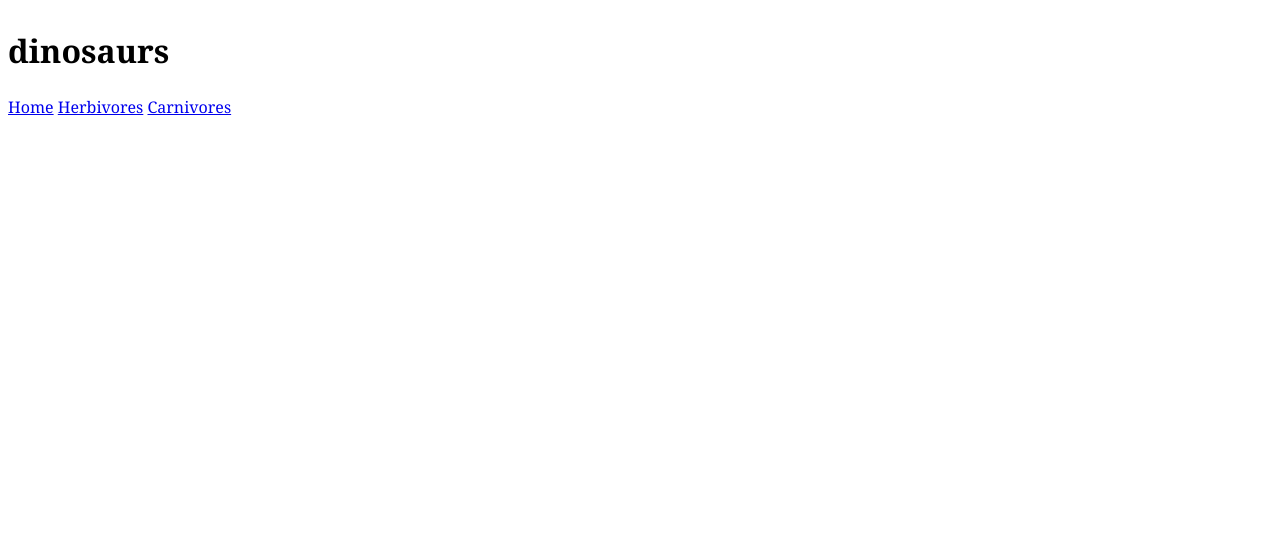
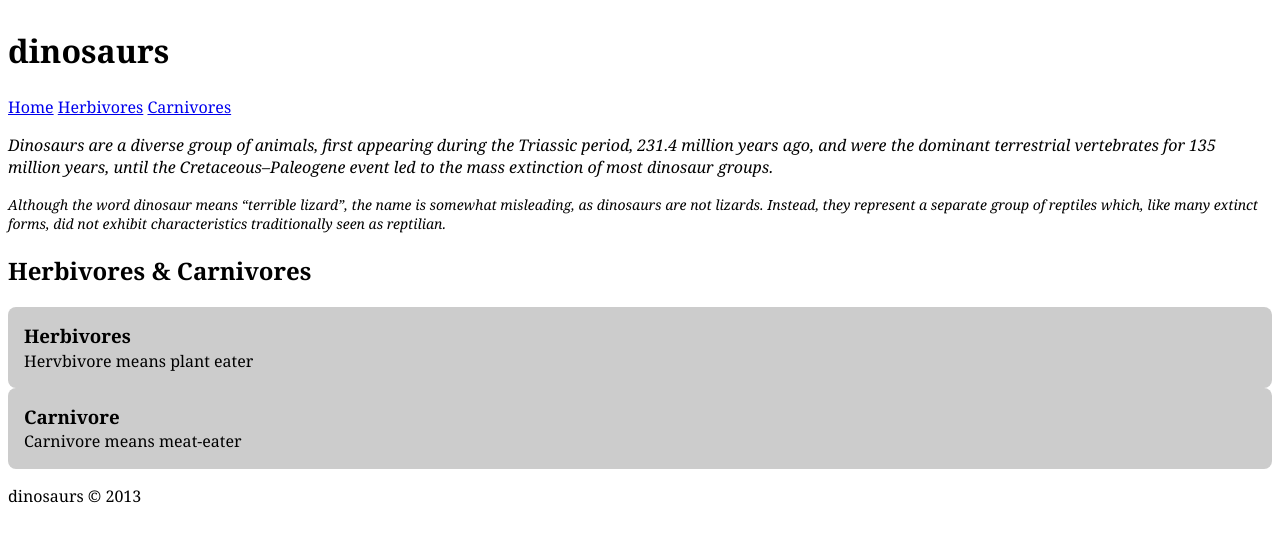
Before and after one commit to dean0087/dinosaurs, a plain HTML site: page index.html in a window 1280 px wide. Drawn offline with Linux system fonts and the light colour scheme.

Commit message:
finished wireframing stuff

```diff
--- a/css/general.css
+++ b/css/general.css
@@ -34,3 +34,26 @@ body {
 .nav li {
   display: inline-block;
 }
+
+.intro{
+	font-style: italic;
+}
+
+.sub-intro{
+	font-size: 0.875rem;
+	font-style:italic;
+}
+
+.bucket{
+	padding: 1em;
+	background-color: #ccc;
+	border-radius: 8px;
+}
+
+.bucket h3{
+	margin:0;
+}
+
+.bucket p{
+	margin:0;
+}
--- a/index.html
+++ b/index.html
@@ -24,5 +24,27 @@
 		</nav>
 	</header>
 
+	<p class="intro"> Dinosaurs are a diverse group of animals, first appearing during the Triassic period, 231.4 million years ago, and were the dominant terrestrial vertebrates for 135 million years, until the Cretaceous–Paleogene event led to the mass extinction of most dinosaur groups.
+	</p>
+	<p class="sub-intro">Although the word dinosaur means “terrible lizard”, the name is somewhat misleading, as dinosaurs are not lizards. Instead, they represent a separate group of reptiles which, like many extinct forms, did not exhibit characteristics traditionally seen as reptilian.</p>
+
+	<h2>Herbivores & Carnivores</h2>
+
+	<div class="bucket">
+		<h3>Herbivores</h3>
+		<p>Hervbivore means plant eater</p>
+	</div>
+
+	<div class="bucket">
+		<h3>Carnivore</h3>
+		<p>Carnivore means meat-eater</p>
+	</div>
+
+	<footer>
+		<p>dinosaurs ©  2013</p>
+	</footer>
+
+
+
 </body>
 </html>
```
